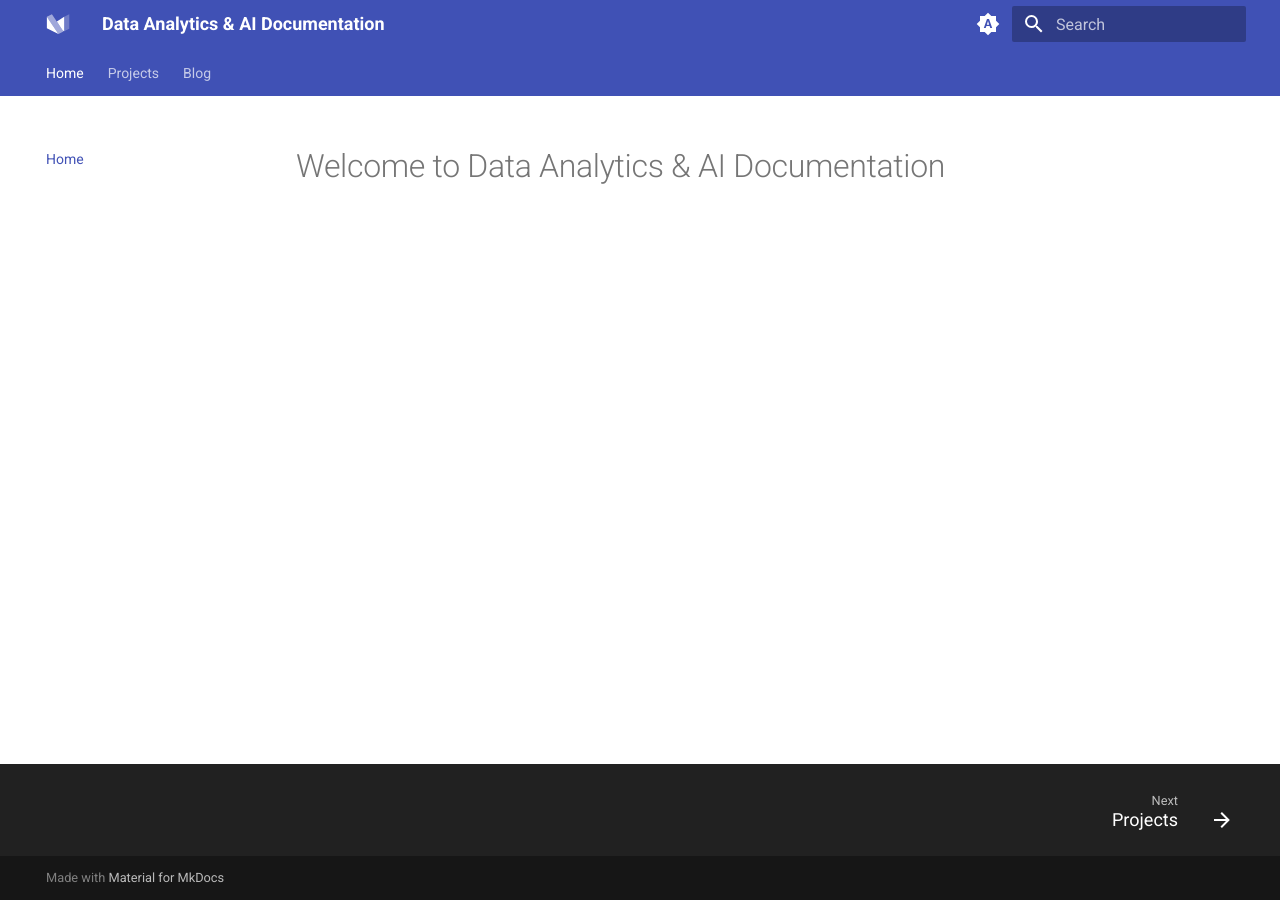
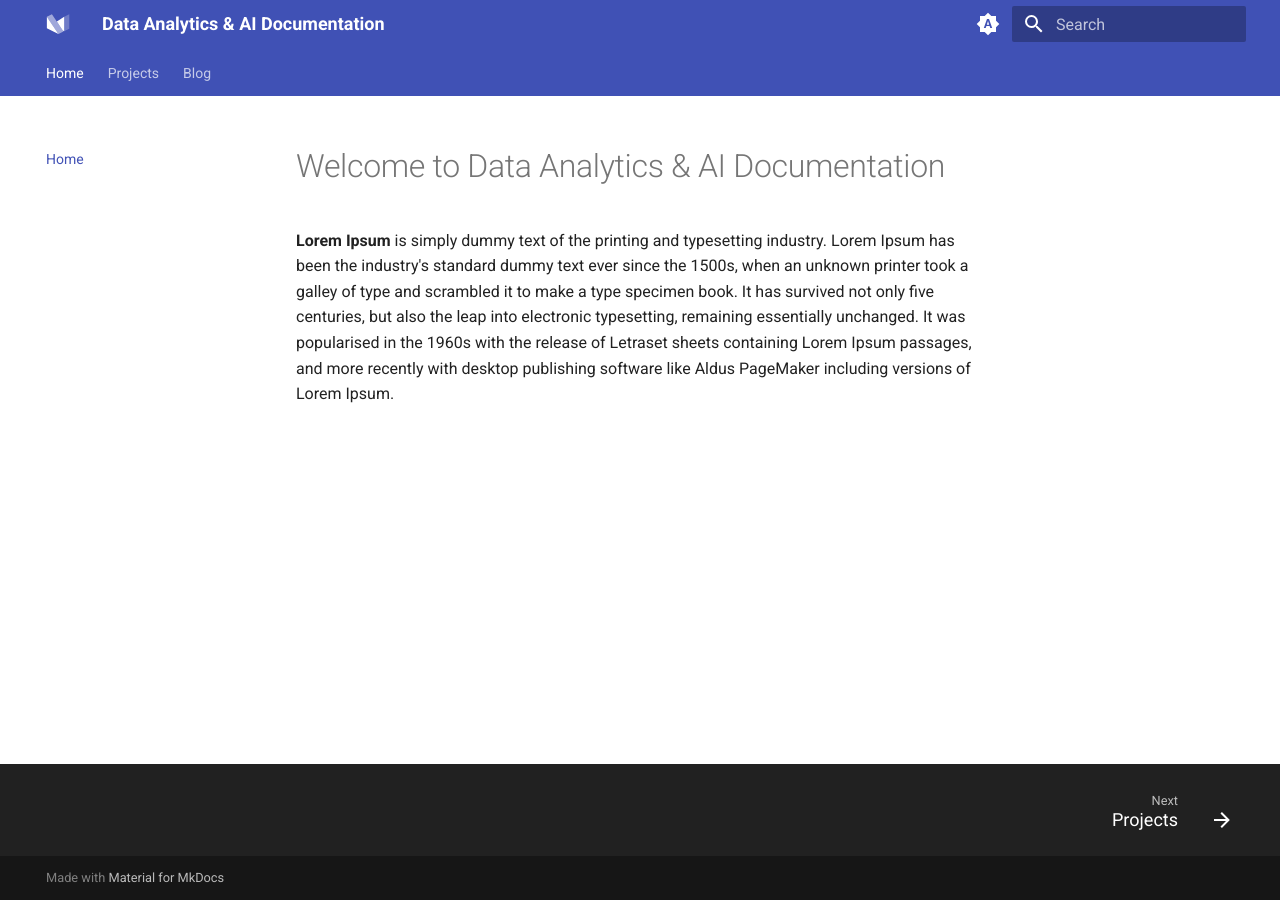
Before and after one commit to Wilsven/technical-docs, an MkDocs documentation site: the page built from docs/index.md, in a window 1280 px wide. Built offline with MkDocs 1.6.1 and Material for MkDocs 9.7.7, drawn with Linux system fonts in a browser that asks for light colours.

```diff
--- a/docs/index.md
+++ b/docs/index.md
@@ -1 +1,3 @@
 # Welcome to Data Analytics & AI Documentation
+
+**Lorem Ipsum** is simply dummy text of the printing and typesetting industry. Lorem Ipsum has been the industry's standard dummy text ever since the 1500s, when an unknown printer took a galley of type and scrambled it to make a type specimen book. It has survived not only five centuries, but also the leap into electronic typesetting, remaining essentially unchanged. It was popularised in the 1960s with the release of Letraset sheets containing Lorem Ipsum passages, and more recently with desktop publishing software like Aldus PageMaker including versions of Lorem Ipsum.
```
Also changed, not shown: README.md (added, +17 -0 lines).
